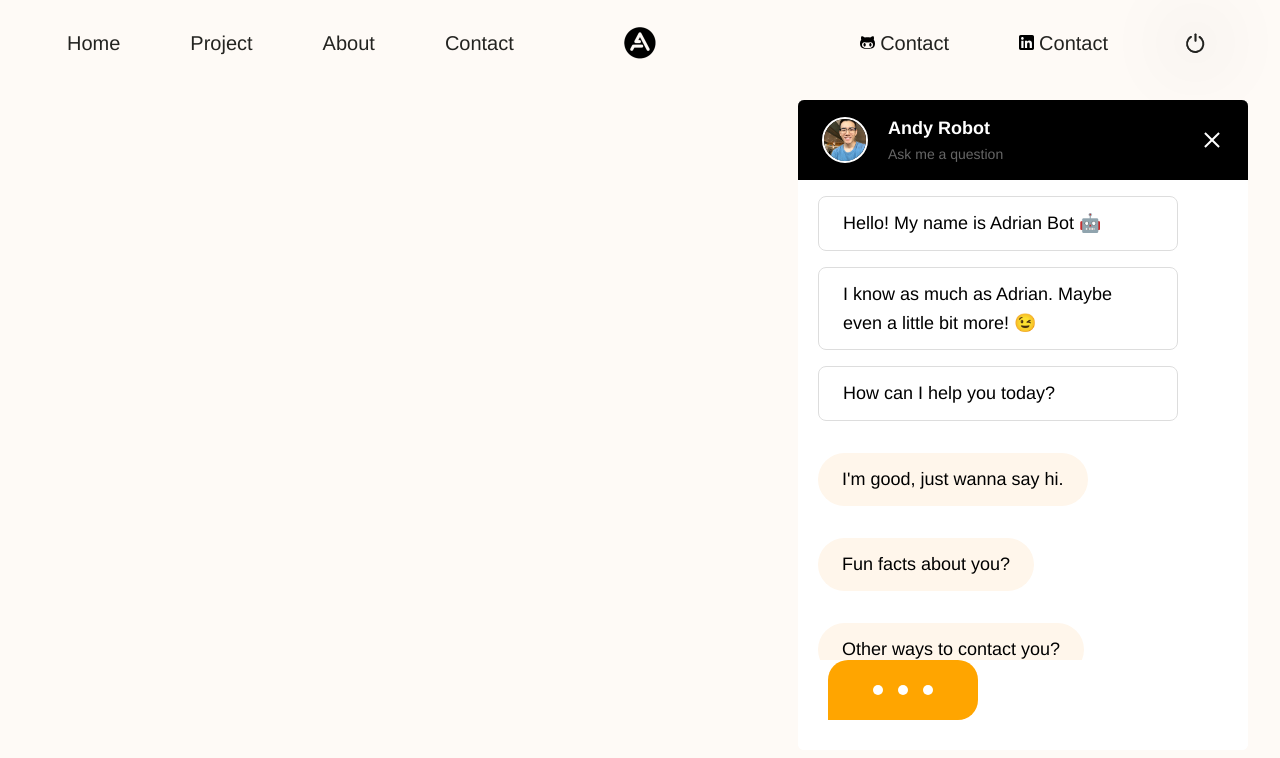
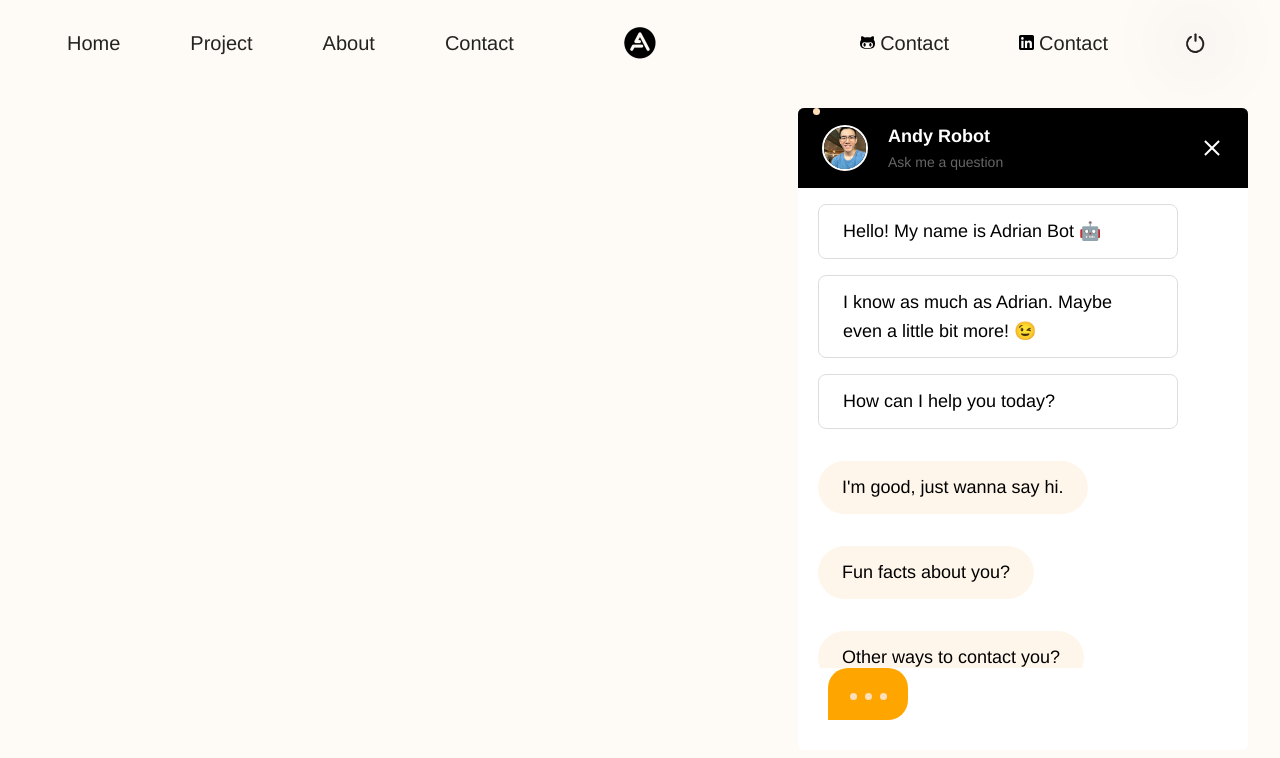
Before and after one commit to ALiuHua/andy-portfolio, a Next.js app: page /contact in a window 1280 px wide. Both pictures are taken after a click on the button 1218 px from the left and 760 px from the top of the page. Shown: the top 758 px of the page. Built offline with nearby package versions, Linux system fonts and the light colour scheme.

Commit message:
add footer components

```diff
--- a/components/layout/Layout.js
+++ b/components/layout/Layout.js
@@ -24,7 +24,7 @@ const Layout = ({ children }) => {
           <NavBar toggleTheme={toggleTheme} />
         </header>
         <main style={{ zIndex: 1 }}>{children}</main>
-        <Footer style={{ zIndex: 3 }} />
+        <Footer style={{ zIndex: 2 }} />
       </ThemeProvider>
     </BotContextProvider>
   );
--- a/components/layout/footer/MessageLoader.js
+++ b/components/layout/footer/MessageLoader.js
@@ -1,9 +1,11 @@
 import React from "react";
-import styled from "styled-components";
+import styled, { keyframes } from "styled-components";
 const MessageLoader = () => {
   return (
     <Container>
-      <span></span>
+      <span>
+        <span />
+      </span>
     </Container>
   );
 };
@@ -11,8 +13,8 @@ const MessageLoader = () => {
 export default MessageLoader;
 
 const Container = styled.div`
-  width: 15rem;
-  height: 6rem;
+  width: 8rem;
+  height: 5.2rem;
   background-color: orange;
   border-radius: 20px 20px 20px 0px;
   margin-bottom: 3rem;
@@ -20,32 +22,162 @@ const Container = styled.div`
   display: flex;
   align-items: center;
   justify-content: center;
+  cursor: pointer;
+  &:hover {
+    /* span::before {
+      animation: loading 1s infinite ease-in-out;
+      animation-delay: 300ms;
+    } */
+    span {
+      span {
+        animation: loading 1s infinite ease-in-out;
+        animation-delay: 350ms;
+      }
+    }
+    span::after {
+      animation: loading 1s infinite ease-in-out;
+      animation-delay: 500ms;
+    }
+    span::before {
+      animation: loading 1s infinite ease-in-out;
+      animation-delay: 200ms;
+    }
+  }
   span {
-    position: relative;
-    width: 1rem;
-    height: 1rem;
+    span {
+      position: relative;
+      width: 0.7rem;
+      height: 0.7rem;
 
-    background-color: white;
-    display: inline-block;
-    border-radius: 50%;
+      background-color: white;
+      display: inline-block;
+      border-radius: 50%;
+      background-color: #ffdfb9;
+    }
+
     &::before,
     &::after {
       content: "";
-      width: 1rem;
-      height: 1rem;
+      width: 0.7rem;
+      height: 0.7rem;
       background-color: white;
       display: inline-block;
       border-radius: 50%;
       position: absolute;
-      top: 50%;
+      top: 0;
+      left: 0;
+      background-color: #ffdfb9;
     }
     &::before {
-      left: 0;
-      transform: translate(-25px, -50%);
+      /* transform: translate(-15px, -50%); */
+      /* transform: translate(-15px, -50%); */
+      margin-left: -15px;
+      /* animation: loading 0.5 ease-in-out 0.2; */
     }
     &::after {
-      right: 0;
-      transform: translate(25px, -50%);
+      margin-left: 15px;
+      /* transform: translate(15px, -50%); */
+      /* animation: loading 0.5 ease-in-out 0.4; */
+    }
+  }
+
+  @keyframes loading {
+    0% {
+      transform: translateY(0px);
+      background-color: #ffdfb9; // rgba(20,105,69,.7);
+    }
+    28% {
+      transform: translateY(-10px);
+      background-color: #ffc988; //rgba(20,105,69,.4);
+    }
+    44% {
+      transform: translateY(0px);
+      background-color: #feb254; //rgba(20,105,69,.2);
+    }
+    /* 0% {
+      transform: translateY(0);
+    }
+    25% {
+      transform: translateY(-5px);
+    }
+    50% {
+      transform: translateY(-10px);
+    } */
+    /* 100% {
+      transform: translateY(0);
+    } */
+  }
+`;
+// import * as styled from "./styles";
+
+/*========================================================== */
+/*
+export default function MessageLoader() {
+  return (
+    <TypingBubble>
+      <div className="typing">
+        <div className="dot"></div>
+        <div className="dot"></div>
+        <div className="dot"></div>
+      </div>
+    </TypingBubble>
+  );
+}
+
+export const TypingBubble = styled.div`
+  background-color: #fff6eb;
+  padding: 1.6rem 2.8rem;
+  border-radius: 2rem;
+  border-bottom-left-radius: 2px;
+  margin-top: 1.2rem;
+  width: 30%;
+
+  .typing {
+    align-items: center;
+    display: flex;
+    height: 1.7rem;
+
+    .dot {
+      animation: TypingAnimation 1s infinite ease-in-out;
+      background-color: #ffdfb9;
+      border-radius: 50%;
+      height: 0.7rem;
+      margin-right: 4px;
+      vertical-align: middle;
+      width: 0.7rem;
+      display: inline-block;
+
+      :nth-child(1) {
+        animation-delay: 200ms;
+      }
+
+      :nth-child(2) {
+        animation-delay: 300ms;
+      }
+
+      :nth-child(3) {
+        animation-delay: 400ms;
+      }
+
+      :last-child {
+        margin-right: 0;
+      }
+    }
+  }
+
+  @keyframes TypingAnimation {
+    0% {
+      transform: translateY(0px);
+      background-color: #ffdfb9; // rgba(20,105,69,.7);
+    }
+    28% {
+      transform: translateY(-7px);
+      background-color: #ffc988; //rgba(20,105,69,.4);
+    }
+    44% {
+      transform: translateY(0px);
+      background-color: #feb254; //rgba(20,105,69,.2);
     }
   }
 `;
+*/
--- a/components/layout/header/ThemeTogglerStyles.js
+++ b/components/layout/header/ThemeTogglerStyles.js
@@ -169,3 +169,5 @@ export const ThemeTogglerWrapper = styled.div`
 
 // icon size is control by font-size and html tag by media query. but it seems like i can onyl
 //control size at html instead of in this component?????
+
+// color is not shown as expected but similar; maybe it's caused by zindex.
```
